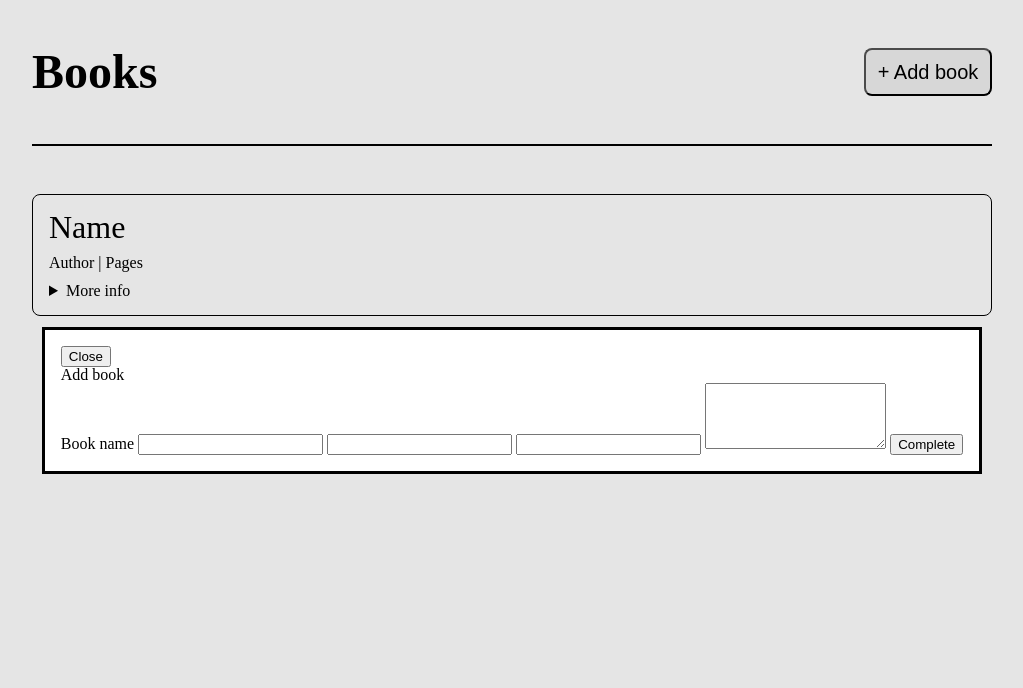
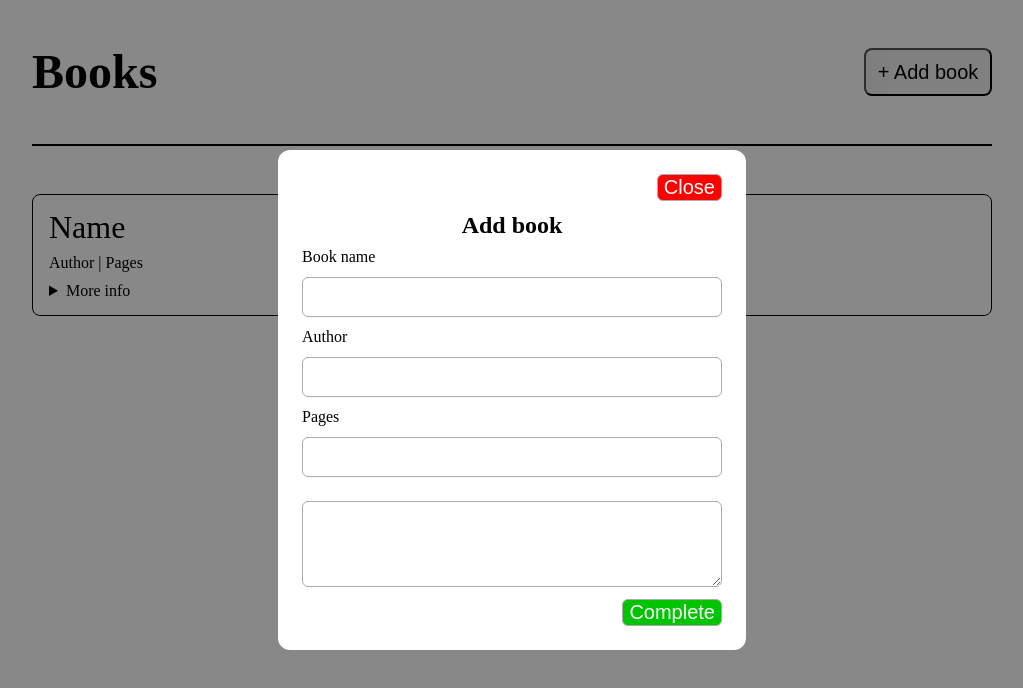
Before and after one commit to NgoTrgQuyen/TOP-Library, a plain HTML site: page index.html in a window 1280 px wide. Both pictures are taken after a click on the button "+ Add book". Shown: the whole page, without its empty margins (128-1151 px from the left). Drawn offline with Linux system fonts and the light colour scheme.

Commit message:
Add CSS style for add book form

```diff
--- a/index.html
+++ b/index.html
@@ -19,16 +19,16 @@
                 <label for="name">Book name</label>
                 <input id="name" name="name" autocomplete="name" required>
 
-                <label for="author"></label>
-                <input id="author" name="author" autocomplete="author">
+                <label for="author">Author</label>
+                <input id="author" name="author">
 
-                <label for="pages"></label>
+                <label for="pages">Pages</label>
                 <input id="pages" name="pages" type="number">
 
                 <label for="description"></label>
                 <textarea id="description" name="description" rows="4"></textarea>
 
-                <button>Complete</button>
+                <button class="complete-form">Complete</button>
             </form>
         </dialog>
         <script>
--- a/styles.css
+++ b/styles.css
@@ -113,3 +113,54 @@ table {
     width: max-content;
     user-select: none;
 }
+
+dialog {
+    width: min(75vw, 420px);
+    padding: 24px;
+    border: 0;
+    border-radius: 12px;
+}
+
+dialog::backdrop {
+    background: #0007;
+}
+
+form {
+    display: grid;
+    gap: 12px;
+}
+
+input,
+textarea {
+    width: 100%;
+    box-sizing: border-box;
+    padding: 10px;
+    border: 1px solid #aaa;
+    border-radius: 6px;
+    font: inherit;
+}
+
+#form-title {
+    justify-self: center;
+    font-size: 1.5rem;
+    font-weight: bold;
+}
+
+.close-form,
+.complete-form {
+    width: max-content;
+    font-size: 1.25rem;
+    background-color: rgb(255, 0, 0);
+    color: white;
+    border: 1px solid #aaa;
+    border-radius: 6px;
+    justify-self: end;
+}
+
+.complete-form {
+    background-color: rgb(2, 196, 2);
+}
+
+.close {
+    justify-content: end;
+}
```
